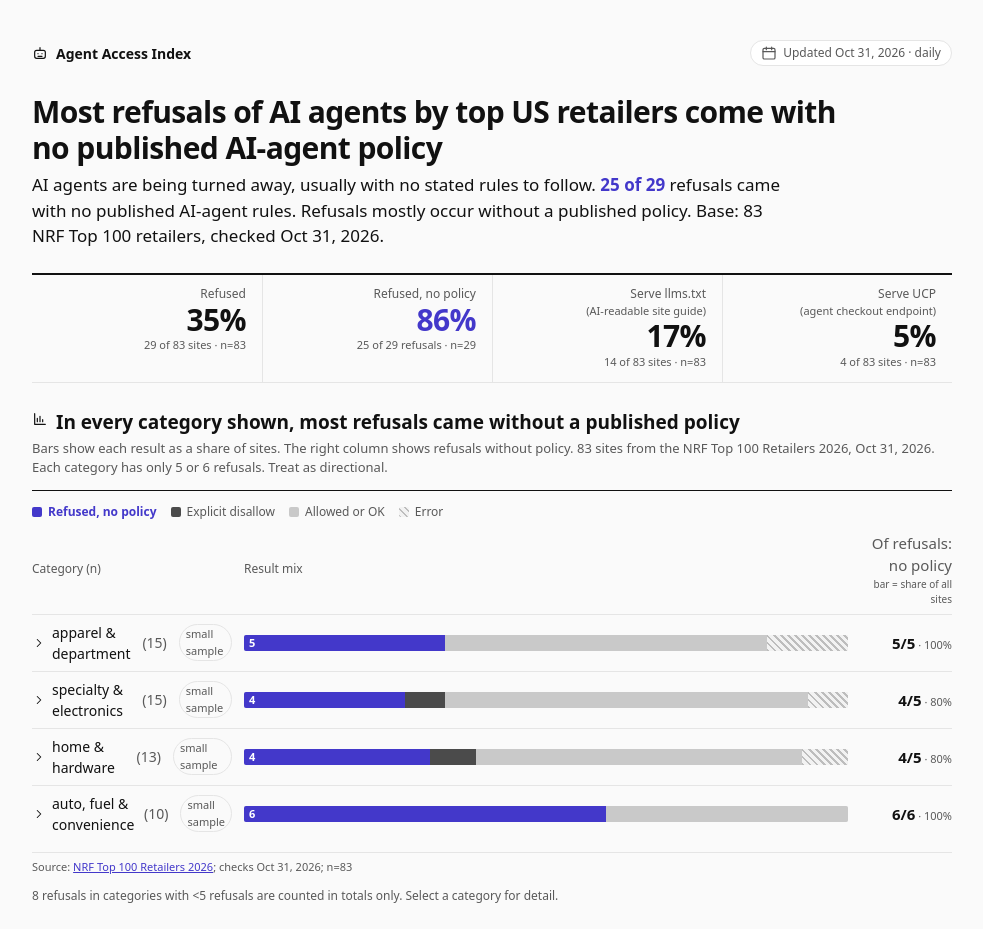
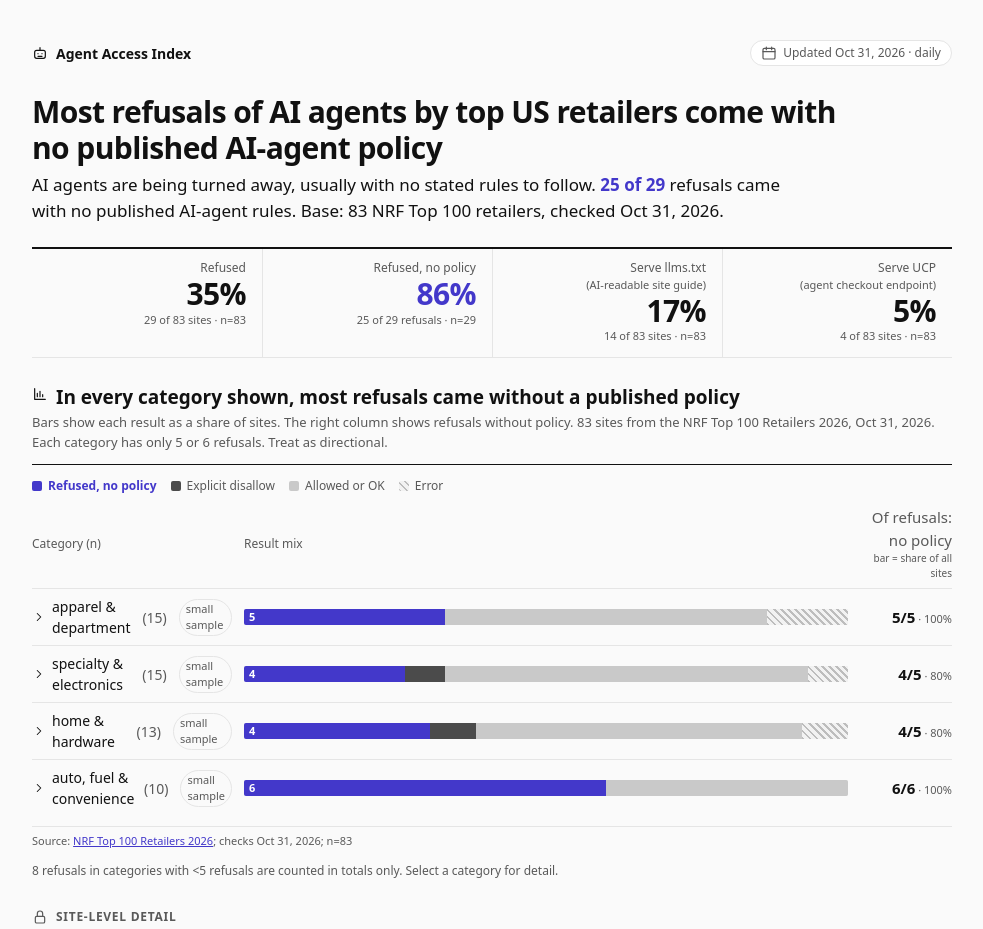
Before and after one commit to aIdvalor/agent-access-index-site, a plain HTML site: page index.html in a window 1280 px wide. Shown: the top 929 px of the page, without its empty margins (148-1131 px from the left). Drawn offline with Linux system fonts and the light colour scheme.

Commit message:
Subhead: drop duplicate sentence

```diff
--- a/index.html
+++ b/index.html
@@ -154,7 +154,7 @@ const G=[["block","Refused, no policy","var(--c-block)",b=>b.no_policy_blocked||
 ["mix","Refused or error (n<5)","var(--c-err)",b=>b.no_policy_blocked_or_error||0,"hatch"]];
 const d=new Date(D.run_date+"T12:00:00Z");
 $("upd").lastElementChild.textContent=`Updated ${d.toLocaleDateString("en-US",{month:"short",day:"numeric",year:"numeric",timeZone:"UTC"})} · daily`;
-$("hsub").innerHTML=`AI agents are being turned away, usually with no stated rules to follow. <b>${T.blocked_no_policy} of ${T.blocked}</b> refusals came with no published AI-agent rules. Refusals mostly occur without a published policy. Base: 83 NRF Top 100 retailers, checked Oct 31, 2026.`;
+$("hsub").innerHTML=`AI agents are being turned away, usually with no stated rules to follow. <b>${T.blocked_no_policy} of ${T.blocked}</b> refusals came with no published AI-agent rules. Base: 83 NRF Top 100 retailers, checked Oct 31, 2026.`;
 const kp=[["Refused",pc(T.blocked,T.n),`${T.blocked} of ${T.n} sites`,`n=${T.n}`],
 ["Refused, no policy",pc(T.blocked_no_policy,T.blocked),`${T.blocked_no_policy} of ${T.blocked} refusals`,`n=${T.blocked}`],
 ["Serve llms.txt <span class=\"g\">(AI-readable site guide)</span>",pc(T.llms_txt,T.n),`${T.llms_txt} of ${T.n} sites`,`n=${T.n}`],
```
